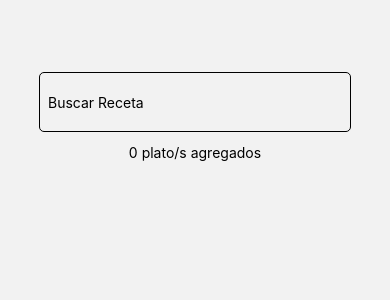
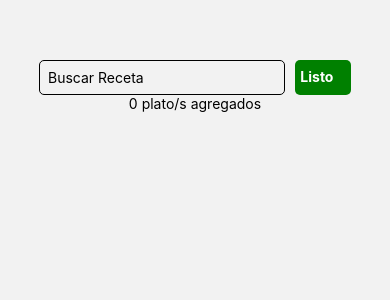
Before and after one commit to MatiMCode/DaiTPS, a React Native app in the folder tp5Challenge/: screen /Search in a window 390 px wide. Shown: the top 300 px of the page. Built offline with nearby package versions, Linux system fonts and the light colour scheme.

Commit message:
no more worky worky

```diff
--- a/tp5Challenge/Components/MenuItem.js
+++ b/tp5Challenge/Components/MenuItem.js
@@ -3,7 +3,6 @@ import { StyleSheet, Text, View, Image, Touchable, TouchableOpacity } from "reac
 
 export default function MenuItem(props){
   const [added, setAdded] = useState(false)
-  console.log(props.item)
   return (
     <View style={styles.card}>
       <Image style={{width:'100%', height:100, borderRadius:20}} source={{uri:props.item.image}}/>
--- a/tp5Challenge/Components/MenuList.js
+++ b/tp5Challenge/Components/MenuList.js
@@ -7,9 +7,6 @@ import React from "react";
 
 export default function MenuList(){
   const {recipes, setRecipes, deleteRecipe, isSearch} = useContext(RecipesContext)
-  console.log(recipes)
-
-
   const renderMenuItem = (recipe) =>(
     <MenuItem item={recipe.item} delete={deleteRecipe} isSearch={isSearch}/>
   )
--- a/tp5Challenge/Components/SearchBtn.js
+++ b/tp5Challenge/Components/SearchBtn.js
@@ -1,10 +1,13 @@
+import { useContext } from "react";
 import { TouchableOpacity, Text } from "react-native";
+import RecipesContext from "./RecipeContext";
 
 export default function SearchBtn(props){
+  const {recipes, setRecipes, deleteRecipe, isSearch} = useContext(RecipesContext)
   return(
     <TouchableOpacity
     style={{width:60, height:60, backgroundColor:'green', borderRadius:99, position:'absolute', bottom:30, right:30}}
-    onPress={()=>{props.navigation.navigate('Search')}}>
+    onPress={()=>{props.navigation.navigate('Search',{recipes})}}>
       <Text style={{textAlign:'center', marginVertical:-25, color:'white', fontWeight:'bold', fontSize:70}}>
         +
       </Text>
--- a/tp5Challenge/Views/Home.js
+++ b/tp5Challenge/Views/Home.js
@@ -9,12 +9,13 @@ export default function Home({route, navigation}){
     //const apikey = route.params; esta key no anda xd
     //const apiKey = '9d011376615d43b78d523af4e6e1fc9b'
 
-    const [recipes, setRecipes] = useState(route.params.recipes)
-    console.log(recipes)
+    const [recipes, setRecipes] = useState([])
+    useEffect(()=>{setRecipes(route.params.recipes)},[route])
     const deleteRecipe = (id) => {
-        console.log(id)
         setRecipes(recipes.filter(recipe => recipe.id!=id))
-      }
+    }
+
+    useEffect(()=>{console.log(recipes)})
 
     return (
         <>
@@ -22,8 +23,8 @@ export default function Home({route, navigation}){
                 <View style={styles.container}>
                     <MenuList/>
                 </View>
+                <SearchBtn navigation={navigation}/>
             </RecipesProvider>
-            <SearchBtn navigation={navigation}/>
         </>
     )
 }
--- a/tp5Challenge/Views/LogIn.js
+++ b/tp5Challenge/Views/LogIn.js
@@ -36,7 +36,6 @@ export default function LogIn({navigation}){
           )
         */
        const data = require('../Components/fakeAPI.json')
-       console.log(data.results)
        setRecipes(data.results)
     },[])
 
@@ -45,10 +44,9 @@ export default function LogIn({navigation}){
         axios.post('http://challenge-react.alkemy.org/?email='+email+'&password='+contra,{})
         .then(()=>{
           setCargando(false)
-          console.log(recipes)
           navigation.navigate('Home', {recipes})
         })
-        .catch(function (){
+        .catch(()=>{
             setCargando(false)
             setError(true)
         })
--- a/tp5Challenge/Views/Search.js
+++ b/tp5Challenge/Views/Search.js
@@ -1,45 +1,63 @@
 import axios from "axios"
-import React, { useState } from "react"
-import { Text, View, TextInput, StyleSheet, FlatList } from "react-native"
+import React, { useEffect, useState } from "react"
+import { Text, View, TextInput, StyleSheet, FlatList, TouchableOpacity } from "react-native"
 import MenuItem from "../Components/MenuItem"
 import RecipesContext from "../Components/RecipeContext"
-export default function Search(){
-  const [recipes, setRecipes] = useState([])
+export default function Search({route, navigation}){
+  const [fetchedRecipes, setFetchedRecipes] = useState([])
+  const [recipesToAdd, setRecipesToAdd] = useState([])
+
+  const handleSubmit =()=>{
+    console.log([...route.params.recipes,...recipesToAdd])
+    let updatedList = [...route.params.recipes,...recipesToAdd]
+    navigation.navigate('Home',{recipes:updatedList})
+  }
 
   const searchRecipes = async (input) => {
-    const {data} = await axios.get('https://api.spoonacular.com/recipes/complexSearch/?apiKey=9d011376615d43b78d523af4e6e1fc9b&%20diet=vegan&number=15&addRecipeInformation=true&query='+input)
+    const filteredArray = []
+    const {data} = await axios.get('https://api.spoonacular.com/recipes/complexSearch/?apiKey=9d011376615d43b78d523af4e6e1fc9b&%20diet=vegan&number=1&addRecipeInformation=true&query='+input)
+    console.log(data.results[0].id)
+    console.log(route.params.recipes)
+
+    const myArrayFiltered = data.results.filter((el) => {
+      return !route.params.recipes.some((f) => {
+        return f.id === el.id
+      });
+    });
+
+
+    console.log(myArrayFiltered)
     return data.results
   }
 
-  const [recipesToAdd, setRecipesToAdd] = useState([])
 
   const addToList = recipe =>{
     setRecipesToAdd([...recipesToAdd, recipe])
-    console.log('agregado')
   }
 
   const deleteFromList = recipe => {
     setRecipesToAdd(recipesToAdd.filter(val=>val!=recipe))
-    console.log('agregadont')
   }
 
   const handleSearch = (search) =>{
     if(search.length >=2){
       //setSearch(newSearch)
       //setSearch(newSearch)
-      searchRecipes(search).then(res=>{console.log(res); setRecipes(res)})
+      searchRecipes(search).then(res=>{setFetchedRecipes(res)})
     }else{
-      setRecipes([])
+      setFetchedRecipes([])
     }
   }
 
   const renderMenuItem = (recipe) =>(
       <MenuItem item={recipe.item} isSearch={true} addToList={addToList} deleteFromList={deleteFromList}/>
+
   )
 
   return(
     <>
     <View style={styles.container}>
+        <View style={{flexDirection:"row", width:'80%'}}>
           <TextInput
             style={styles.input}
             onChangeText={search=>{handleSearch(search)}}
@@ -47,9 +65,16 @@ export default function Search(){
             keyboardType="default"
             defaultValue=""
           />
-        <Text>{recipesToAdd.length} plato/s agregados</Text>
+          <TouchableOpacity
+          style={{backgroundColor:'green', marginLeft:10, padding:5, borderRadius:5, flex:2, paddingVertical:8,textAlign:"center",}}
+          onPress={handleSubmit}
+          >
+            <Text style={{color:'white', fontWeight:"bold"}}>Listo</Text>
+          </TouchableOpacity>
+        </View>
+          <Text style={{}}>{recipesToAdd.length} plato/s agregados</Text>
         <FlatList
-        data={recipes}
+        data={fetchedRecipes}
         numColumns={2}
         renderItem={renderMenuItem}
         style={styles.list}
@@ -66,9 +91,9 @@ const styles = StyleSheet.create({
     alignItems: 'center',
     paddingTop:60
   },input: {
-    width:'80%',
-    height:60,
-    margin: 12,
+    flex:10,
+    width:'100%',
+    margin: 0,
     borderWidth: 1,
     padding: 8,
     borderRadius:5,
```
Lines whose indentation alone changed are shown as unchanged.
